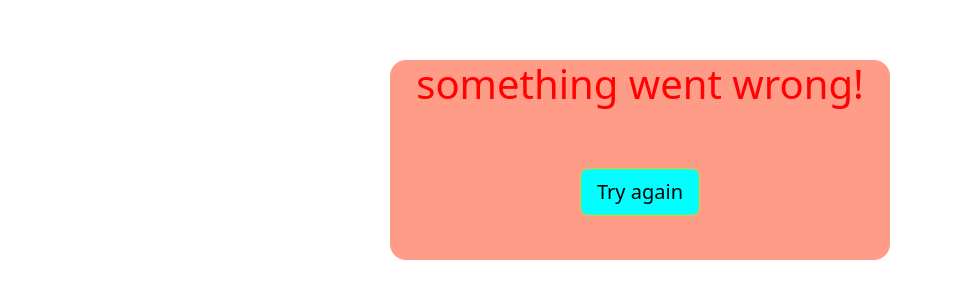
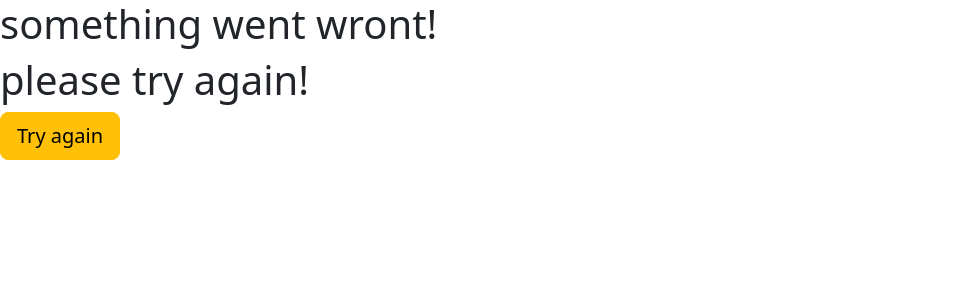
Before and after one commit to 1atul0/newletter-signup, a website: page failure.html in a window 1280 px wide. Shown: the whole page, without its empty margins (0-953 px from the left). Drawn offline with nearby package versions, Linux system fonts and the light colour scheme.

Commit message:
Revert "Procfile add and app.js modified"
This reverts commit ea3b14b2b9a7ac0fff5b92ef9575c3d4cd30f040.

```diff
--- a/app.js
+++ b/app.js
@@ -2,7 +2,7 @@
 const bodyParser = require("body-parser");
 const https = require("https");
 const app = express();
-// const mailchimp = require("@mailchimp/mailchimp_marketing"); //used for second method
+const mailchimp = require("@mailchimp/mailchimp_marketing"); //used for second method
 const { Server } = require("http");
 //used for second method
 // mailchimp.setConfig({
@@ -75,7 +75,7 @@
   res.redirect("/");
 });
 
-app.listen(3000 || process.env.PORT, function () {
+app.listen(3000, function () {
   //for cheking your server is running or not
   console.log("server is running on port 3000");
 });
--- a/failure.html
+++ b/failure.html
@@ -6,42 +6,14 @@
   <meta name="viewport" content="width=device-width, initial-scale=1.0">
   <title>failure</title>
   <link href="https://cdn.jsdelivr.net/npm/bootstrap@5.3.0-alpha1/dist/css/bootstrap.min.css" rel="stylesheet" integrity="sha384-GLhlTQ8iRABdZLl6O3oVMWSktQOp6b7In1Zl3/Jr59b6EGGoI1aFkw7cmDA6j6gD" crossorigin="anonymous">
-<style>
-  div{
-    background-color: rgb(255, 156, 136);
-  height: 200px;
-  width: 500px;
-  text-align: center;
 
-
-    position: absolute;
-    top: 20%;
-    left: 50%;
-    transform: translate(-50%, -50%);
-    border-radius: 1rem;
-  }
-  h1{
-    color: rgb(255, 2, 2);
-  }
- .btn
- {
-  position: absolute;
-  top:66%;
-  left:50%;
-  transform: translate(-50%, -50%);
-  background-color: aqua;
-
- }
-</style>
 </head>
 <body>
-  <div>
-    <h1>something went wrong!</h1>
+  <h1>something went wront!</h1>
+  <h1>please try again!</h1>
 
   <form action="/failure" method="post">
     <button class=" btn btn-lg btn-warning"type="submit" name="button" >Try again </button>
-  </div>
-
   </form>
 </body>
 </html>
--- a/public/css/style.css
+++ b/public/css/style.css
@@ -1,7 +1,6 @@
 html,
 body {
   height: 100%;
-
 }
 
 body {
@@ -9,7 +8,7 @@ body {
   align-items: center;
   padding-top: 40px;
   padding-bottom: 40px;
-  background-color: #ecbcbc;
+  background-color: #f5f5f5;
 }
 
 .form-signin {
@@ -36,9 +35,3 @@ body {
   border-top-left-radius: 0;
   border-top-right-radius: 0;
 }
-.back
-{
-  border:solid 1px yellow;
-  border-radius: 1rem;
-  background-color: rgb(119, 214, 179);
-}
```
Also changed, not shown: signup.html (+1 -1 lines), 1 other file.
